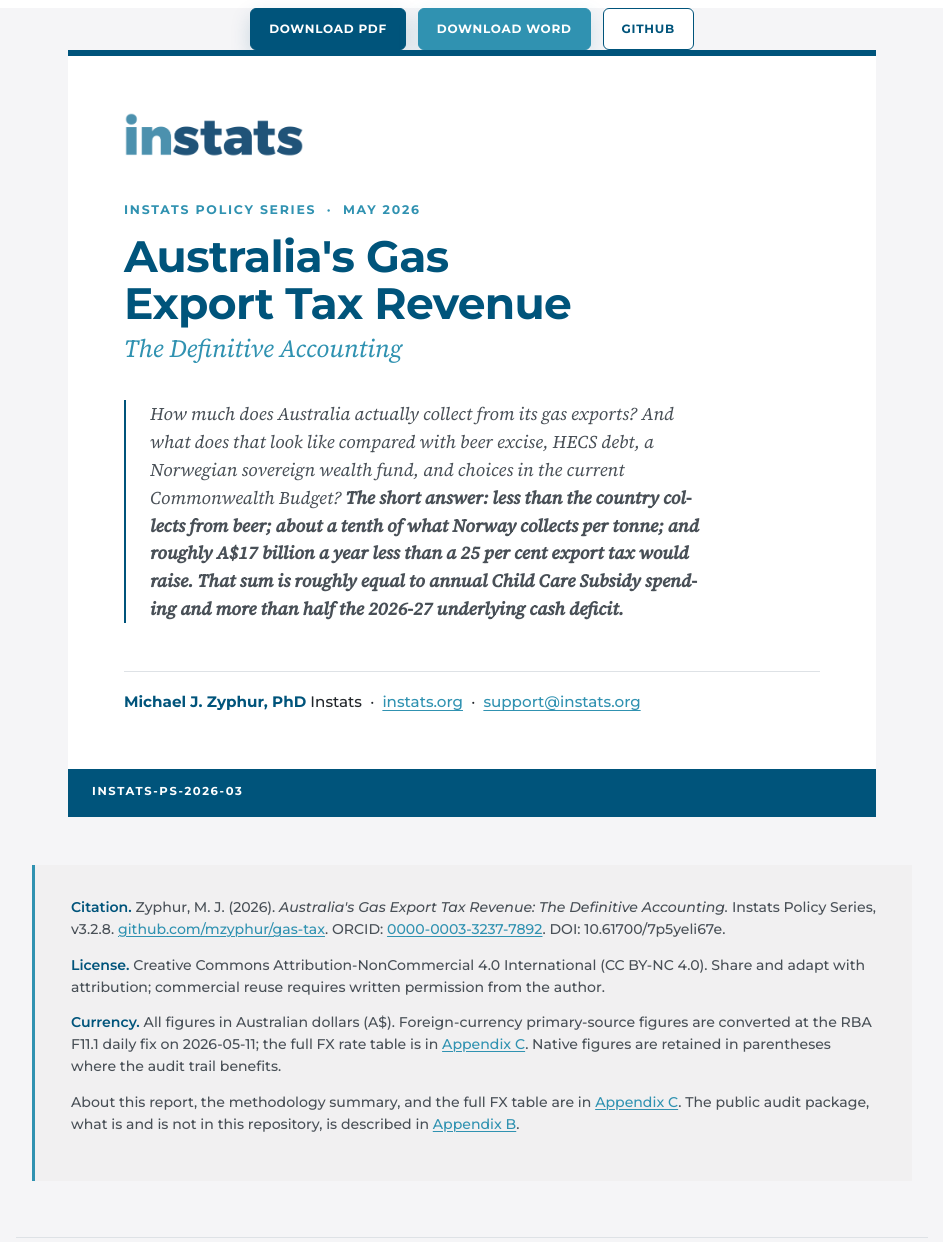
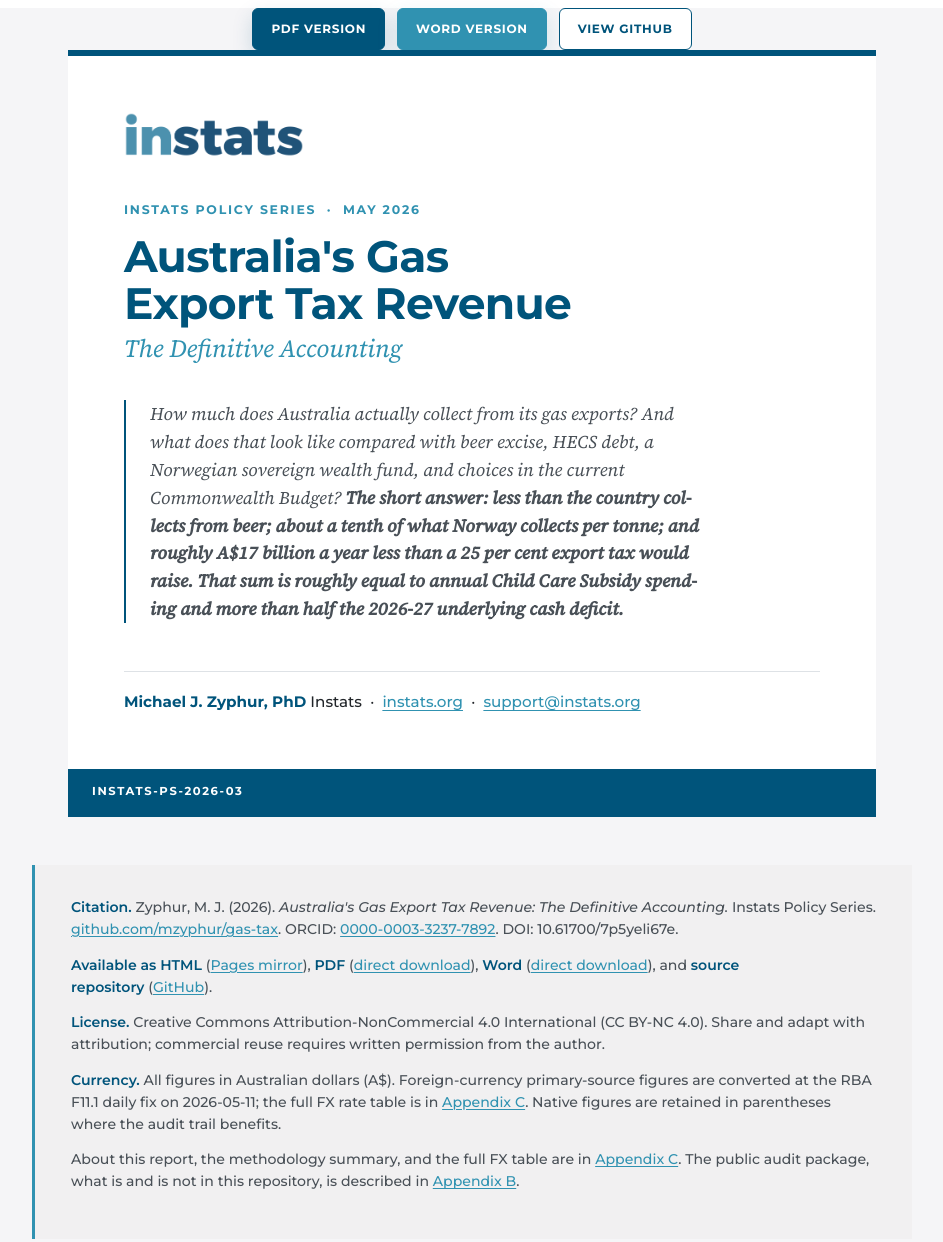
Before and after one commit to mzyphur/gas-tax, a plain HTML site: page docs/index.instats.html in a window 1280 px wide. Shown: the top 1242 px of the page, without its empty margins (168-1111 px from the left). Drawn offline with Linux system fonts and the light colour scheme.

Commit message:
v3.2.8 fix-up — version-strip + canonical resources sentence + descriptive filenames
Rebuild on general-repo v0.22.25 pipeline:

1. Version stripped from drafts/report.md citation block ("Instats
   Policy Series, v3.2.8" → "Instats Policy Series"); README citation
   + version badge + BibTeX `number` field removed. The VERSION file
   is retained for the build pipeline; just not surfaced to readers.

2. Canonical "Available as" sentence added immediately after the
   citation block (in drafts/report.md colophon AND in README).
   One sentence linking HTML / PDF / Word / source repository.

3. Public-served filenames are now descriptive:
   - docs/Instats - Australia's Gas Export Tax Revenue.pdf (replaces docs/report.pdf)
   - docs/Instats - Australia's Gas Export Tax Revenue.docx (replaces docs/report.docx)
   So a B2B reader downloading multiple Instats publications gets
   self-identifying files in their Downloads folder rather than a
   stack of report.pdf clashes.

4. Sticky-header buttons renamed "Download PDF" → "PDF version"
   plus new "Word version" and "View GitHub" buttons, grouped with
   8px gap.

No substantive content changes from v3.2.8.

Co-Authored-By: Claude Opus 4.7 (1M context) <noreply@anthropic.com>

```diff
--- a/docs/index.instats.html
+++ b/docs/index.instats.html
@@ -19,9 +19,9 @@
 <div class="instats-report">
 
 <div class="instats-publication-actions" aria-label="Report actions">
-  <a class="instats-pdf-download" data-instats-action="pdf-download" href="https://mzyphur.github.io/gas-tax/report.pdf" download>Download PDF</a>
-  <a class="instats-pdf-download instats-docx-download" data-instats-action="docx-download" href="https://mzyphur.github.io/gas-tax/report.docx" download>Download Word</a>
-  <a class="instats-pdf-download instats-repo-link" data-instats-action="repo-link" href="https://github.com/mzyphur/gas-tax" target="_blank" rel="noopener">GitHub</a>
+  <a class="instats-pdf-download" data-instats-action="pdf-download" href="https://mzyphur.github.io/gas-tax/Instats - Australia's Gas Export Tax Revenue.pdf" download>PDF version</a>
+  <a class="instats-pdf-download instats-docx-download" data-instats-action="docx-download" href="https://mzyphur.github.io/gas-tax/Instats - Australia's Gas Export Tax Revenue.docx" download>Word version</a>
+  <a class="instats-pdf-download instats-repo-link" data-instats-action="repo-link" href="https://github.com/mzyphur/gas-tax" target="_blank" rel="noopener">View GitHub</a>
 </div>
 
 
@@ -47,7 +47,8 @@ Instats &nbsp;·&nbsp; <a href="https://instats.org">instats.org</a> &nbsp;·&nb
 <div class="pagebreak"></div>
 
 <div class="colophon">
-<p><strong>Citation.</strong> Zyphur, M. J. (2026). <em>Australia's Gas Export Tax Revenue: The Definitive Accounting.</em> Instats Policy Series, v3.2.8. <a href="https://github.com/mzyphur/gas-tax">github.com/mzyphur/gas-tax</a>. ORCID: <a href="https://orcid.org/0000-0003-3237-7892">0000-0003-3237-7892</a>. DOI: 10.61700/7p5yeli67e.</p>
+<p><strong>Citation.</strong> Zyphur, M. J. (2026). <em>Australia's Gas Export Tax Revenue: The Definitive Accounting.</em> Instats Policy Series. <a href="https://github.com/mzyphur/gas-tax">github.com/mzyphur/gas-tax</a>. ORCID: <a href="https://orcid.org/0000-0003-3237-7892">0000-0003-3237-7892</a>. DOI: 10.61700/7p5yeli67e.</p>
+<p><strong>Available as</strong> <strong>HTML</strong> (<a href="https://mzyphur.github.io/gas-tax/">Pages mirror</a>), <strong>PDF</strong> (<a href="https://github.com/mzyphur/gas-tax/releases/latest/download/report.pdf">direct download</a>), <strong>Word</strong> (<a href="https://github.com/mzyphur/gas-tax/releases/latest/download/report.docx">direct download</a>), and <strong>source repository</strong> (<a href="https://github.com/mzyphur/gas-tax">GitHub</a>).</p>
 <p><strong>License.</strong> Creative Commons Attribution-NonCommercial 4.0 International (CC BY-NC 4.0). Share and adapt with attribution; commercial reuse requires written permission from the author.</p>
 <p><strong>Currency.</strong> All figures in Australian dollars (A$). Foreign-currency primary-source figures are converted at the RBA F11.1 daily fix on 2026-05-11; the full FX rate table is in <a href="#appendix-c-about-this-report">Appendix C</a>. Native figures are retained in parentheses where the audit trail benefits.</p>
 <p>About this report, the methodology summary, and the full FX table are in <a href="#appendix-c-about-this-report">Appendix C</a>. The public audit package, what is and is not in this repository, is described in <a href="#appendix-b-public-source-package">Appendix B</a>.</p>
```
Also changed, not shown: docs/index.html (+8 -5 lines), docs/index.instats.manifest.txt, 6 other files.
